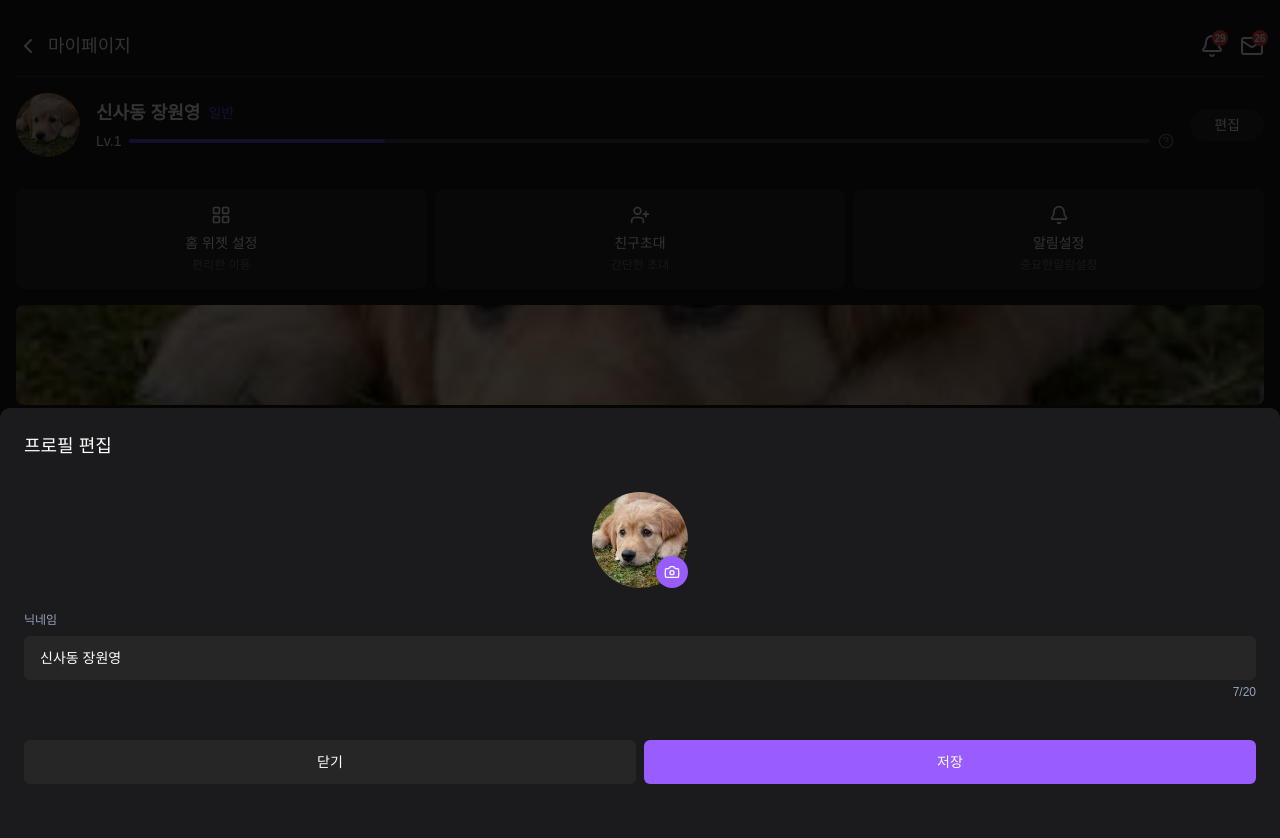
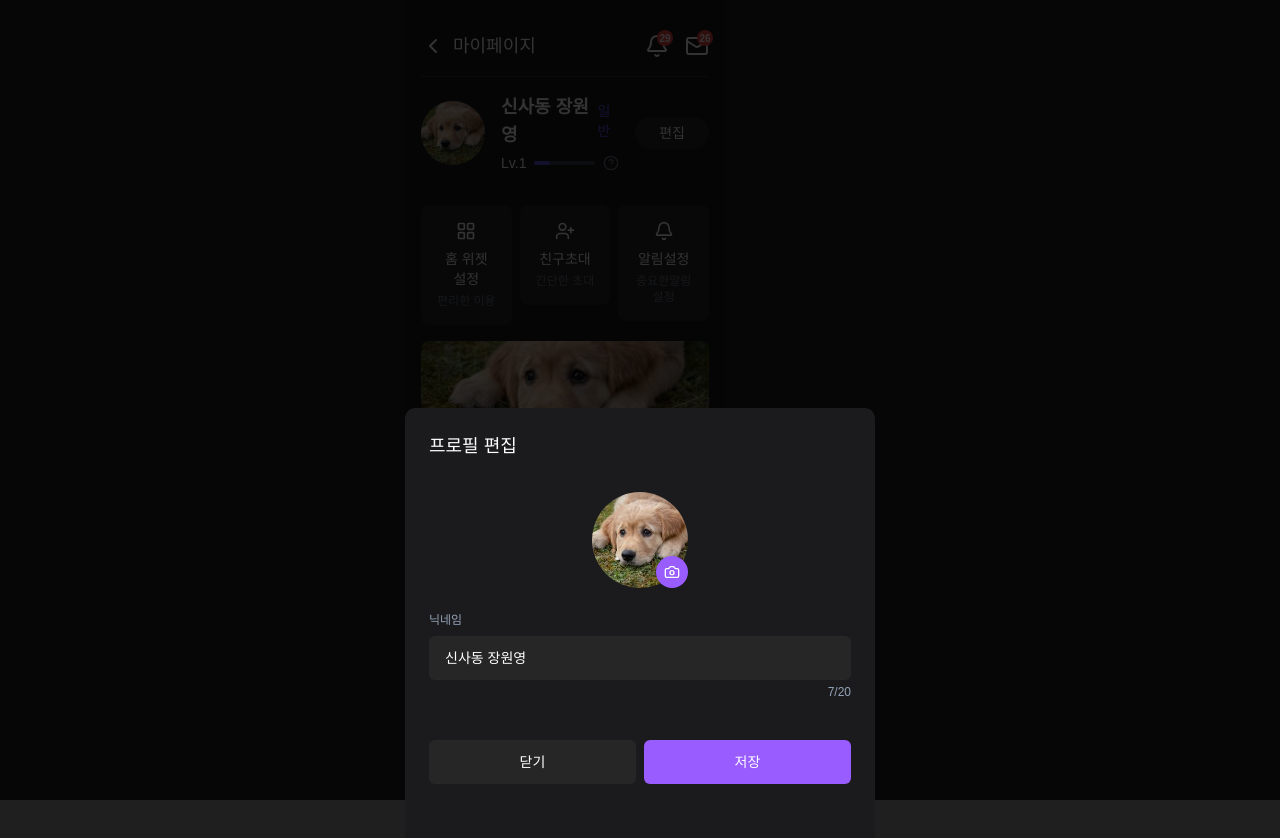
Before and after one commit to Yangs1s/midnight, a Next.js app: page /mypage in a window 1280 px wide. Both pictures are taken after a click on the button "편집". Shown: the top 838 px of the page. Built offline with nearby package versions, Linux system fonts and the light colour scheme.

Commit message:
채팅 상세

```diff
--- a/src/app/(main)/layout.tsx
+++ b/src/app/(main)/layout.tsx
@@ -8,9 +8,11 @@ export default function MainLayout({
     children: React.ReactNode;
 }) {
     return (
-    <div className="min-h-screen relative p-4 mb-12">
+        <div className="min-h-screen relative mb-12">
+            <div className={'p-4'}>
                 {children}
-      <FooterNav />
+            </div>
+            <FooterNav/>
         </div>
     );
 }
--- a/src/app/chat/[id]/page.tsx
+++ b/src/app/chat/[id]/page.tsx
@@ -29,7 +29,7 @@ export default function Page({params}: Props) {
     console.log(id);
 
     return (
-        <div className={'flex flex-col h-full'}>
+        <div className={'flex flex-col h-full min-w-[320px] max-w-[470px]'}>
             <ChatHeader
                 title={response.title}
                 description={response.description}
--- a/src/app/chat/components/chat-Input.tsx
+++ b/src/app/chat/components/chat-Input.tsx
@@ -1,9 +1,7 @@
 'use client'
 import React, {useRef, useState} from 'react';
 import Image from "next/image";
-import {Sheet} from "@/components/ui/sheet";
-import {Drawer, DrawerContent} from "@/components/ui/drawer";
-import {Camera, ImageIcon} from "lucide-react";
+
 
 const ChatInput = ({search, isReply}: { isReply: boolean, search: boolean }) => {
     const [message, setMessage] = useState('');
@@ -18,7 +16,7 @@ const ChatInput = ({search, isReply}: { isReply: boolean, search: boolean }) =>
             textareaRef.current.style.height = textareaRef.current.scrollHeight + "px";
         }
     };
-
+    console.log(openSheet)
 
     const toggleEmojiPicker = () => {
         setShowEmojiPicker(!showEmojiPicker);
@@ -30,7 +28,8 @@ const ChatInput = ({search, isReply}: { isReply: boolean, search: boolean }) =>
     };
 
     return (
-        <div className={`fixed ${footerContent ? 'min-h-[240px]' : 'h-auto'}  bottom-0 bg-[#181818]  w-full `}>
+        <div
+            className={`fixed ${footerContent ? 'min-h-[240px]' : 'h-auto'}  bottom-0 bg-[#181818]  min-w-[320px] max-w-[470px] w-full `}>
             <div className={'px-4 pt-4 pb-2'}>
                 {
                     !search ? (
--- a/src/app/chat/components/chat-body.tsx
+++ b/src/app/chat/components/chat-body.tsx
@@ -48,7 +48,7 @@ const ChatBody = () => {
     const [isReply, setIsReply] = React.useState(false);
     return (
         <div
-            className={'top-36 h-screen mt-8  absolute w-full '}>
+            className={'min-w-[320px] max-w-[470px] top-36 h-screen mt-8  absolute w-full '}>
             <div className={'flex text-color relative opacity-30 justify-center my-6'}>
                 <p className={'bg-[#1b1b1e] px-4 z-10 text-[12px]'}>2024년 09월 30일(월)</p>
                 <div className={'h-[1px] bg-white w-full absolute top-[7px] opacity-30'}>&nbsp;</div>
--- a/src/app/chat/components/chat-header.tsx
+++ b/src/app/chat/components/chat-header.tsx
@@ -35,8 +35,8 @@ export default function ChatHeader({
     const [isOpen, setIsOpen] = useState(false);
 
     return (
-        <div>
-            <div className="fixed top-0 left-0 right-0 z-10">
+        <div className={''}>
+            <div className="min-w-[320px] max-w-[470px] fixed top-0 z-10">
                 <div
                     className={cn("h-[72px]", isSearchMode ? "bg-black" : "bg-[#1b1b1e]")}
                 >
--- a/src/app/layout.tsx
+++ b/src/app/layout.tsx
@@ -1,7 +1,7 @@
-import type { Metadata } from "next";
+import type {Metadata} from "next";
 import "@/styles/globals.css";
-import { ThemeProviders } from "@/components/provider/theme-provider";
-import { Toaster } from "sonner";
+import {ThemeProviders} from "@/components/provider/theme-provider";
+import {Toaster} from "sonner";
 
 export const metadata: Metadata = {
     title: "Midnight Terrace",
@@ -15,10 +15,10 @@ export default function RootLayout({
 }) {
     return (
         <html lang="ko">
-      <body className="min-h-screen bg-[#1b1b1e] text-white">
+        <body className="min-h-screen bg-[#1f1f1f] text-white mx-auto">
         <ThemeProviders>
-          <Toaster position="bottom-center" richColors />
-          <main>{children}</main>
+            <Toaster position="bottom-center" richColors/>
+            <main className={'min-w-[320px] max-w-[470px] bg-[#1b1b1e]'}> {children}</main>
         </ThemeProviders>
         </body>
         </html>
--- a/src/components/footer-nav.tsx
+++ b/src/components/footer-nav.tsx
@@ -1,7 +1,7 @@
 "use client";
 
 import Link from "next/link";
-import { usePathname } from "next/navigation";
+import {usePathname} from "next/navigation";
 import Image from "next/image";
 
 export default function FooterNav() {
@@ -76,7 +76,8 @@ export default function FooterNav() {
     ];
 
     return (
-    <footer className="fixed bottom-0 left-0 right-0 bg-[#171717] border-t border-zinc-800">
+        <footer
+            className="min-w-[320px] max-w-[470px] fixed bottom-0  w-full bg-[#171717] border-t border-zinc-800">
             <nav className="max-w-md mx-auto">
                 <ul className="flex justify-between px-2">
                     {navigation.map((item) => {
--- a/src/components/ui/drawer.tsx
+++ b/src/components/ui/drawer.tsx
@@ -1,9 +1,9 @@
 "use client";
 
 import * as React from "react";
-import { Drawer as DrawerPrimitive } from "vaul";
+import {Drawer as DrawerPrimitive} from "vaul";
 
-import { cn } from "@/lib/utils";
+import {cn} from "@/lib/utils";
 
 const Drawer = ({
                     shouldScaleBackground = true,
@@ -25,7 +25,7 @@ const DrawerClose = DrawerPrimitive.Close;
 const DrawerOverlay = React.forwardRef<
     React.ElementRef<typeof DrawerPrimitive.Overlay>,
     React.ComponentPropsWithoutRef<typeof DrawerPrimitive.Overlay>
->(({ className, ...props }, ref) => (
+>(({className, ...props}, ref) => (
     <DrawerPrimitive.Overlay
         ref={ref}
         className={cn("fixed inset-0 z-50 bg-black/80", className)}
@@ -37,13 +37,13 @@ DrawerOverlay.displayName = DrawerPrimitive.Overlay.displayName;
 const DrawerContent = React.forwardRef<
     React.ElementRef<typeof DrawerPrimitive.Content>,
     React.ComponentPropsWithoutRef<typeof DrawerPrimitive.Content>
->(({ className, children, ...props }, ref) => (
+>(({className, children, ...props}, ref) => (
     <DrawerPortal>
-    <DrawerOverlay />
+        <DrawerOverlay/>
         <DrawerPrimitive.Content
             ref={ref}
             className={cn(
-        "fixed inset-x-0 bottom-0 z-50 mt-24 flex h-auto flex-col rounded-t-[10px] bg-background",
+                "fixed inset-x-50 w-full min-w-[320px] max-w-[470px] bottom-0 z-50 mt-24 flex h-auto flex-col rounded-t-[10px] bg-background",
                 className
             )}
             {...props}
@@ -79,7 +79,7 @@ DrawerFooter.displayName = "DrawerFooter";
 const DrawerTitle = React.forwardRef<
     React.ElementRef<typeof DrawerPrimitive.Title>,
     React.ComponentPropsWithoutRef<typeof DrawerPrimitive.Title>
->(({ className, ...props }, ref) => (
+>(({className, ...props}, ref) => (
     <DrawerPrimitive.Title
         ref={ref}
         className={cn(
@@ -94,7 +94,7 @@ DrawerTitle.displayName = DrawerPrimitive.Title.displayName;
 const DrawerDescription = React.forwardRef<
     React.ElementRef<typeof DrawerPrimitive.Description>,
     React.ComponentPropsWithoutRef<typeof DrawerPrimitive.Description>
->(({ className, ...props }, ref) => (
+>(({className, ...props}, ref) => (
     <DrawerPrimitive.Description
         ref={ref}
         className={cn("text-sm text-muted-foreground", className)}
--- a/src/styles/globals.css
+++ b/src/styles/globals.css
@@ -4,6 +4,9 @@
 
 body {
     font-family: Arial, Helvetica, sans-serif;
+    width: 100%;
+    max-width: 470px;
+    min-width: 320px;
 }
 
 @layer base {
@@ -86,6 +89,7 @@ body {
 
     body {
         @apply bg-background text-foreground;
+
     }
 }
 
```
Lines whose indentation alone changed are shown as unchanged.
